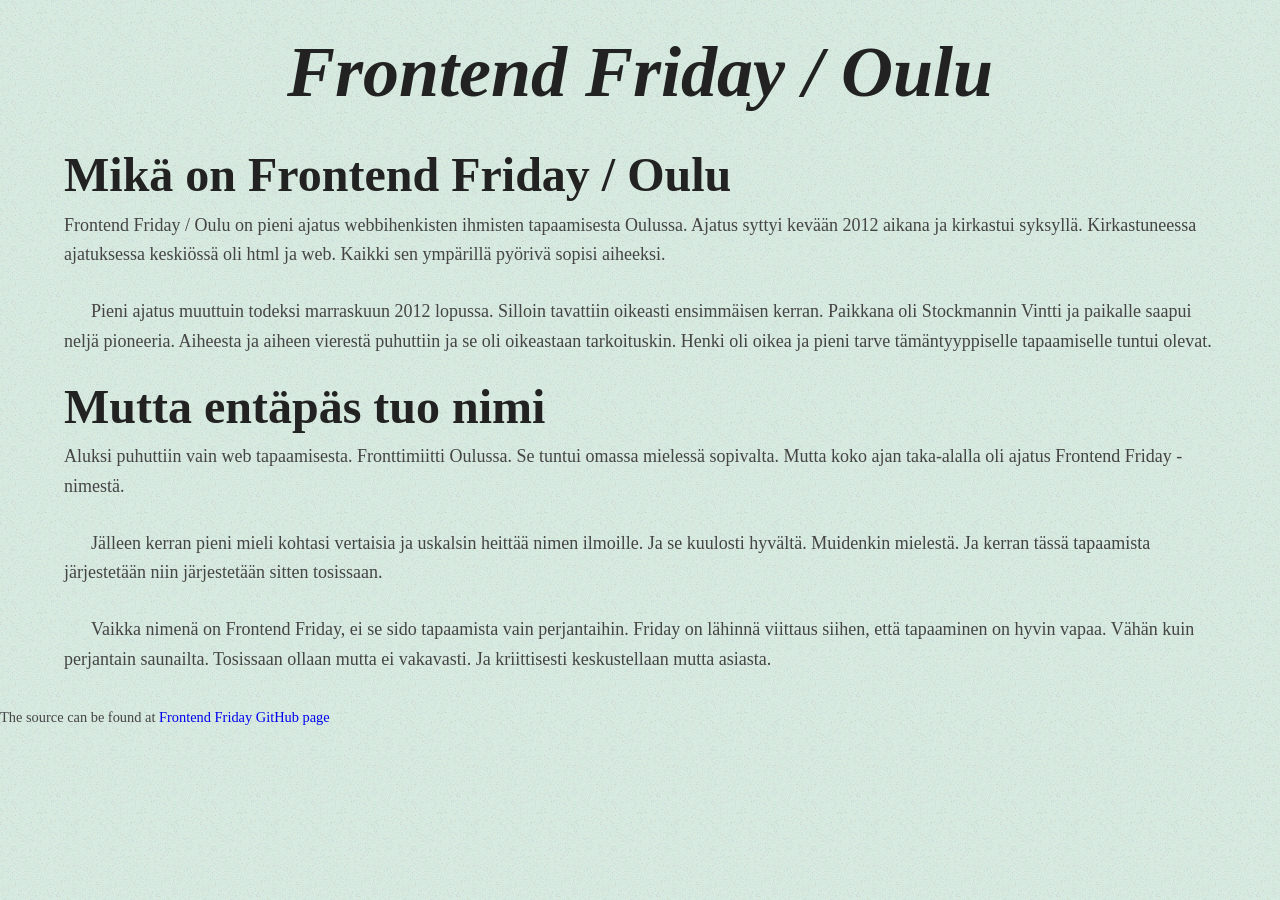
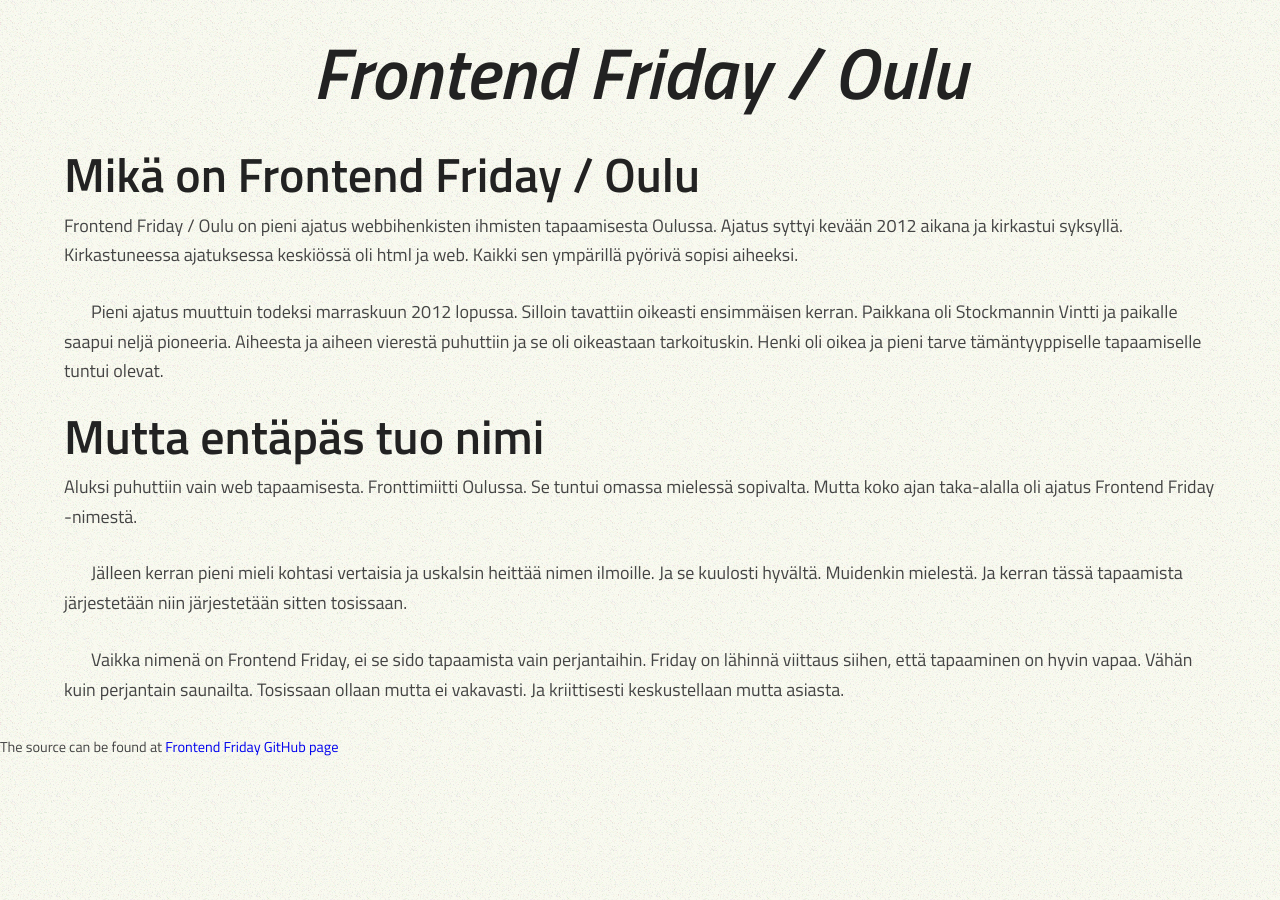
Before and after one commit to ouluweb/ouluweb.github.io, a Jekyll site: the page built from index.html, in a window 1280 px wide. Built offline with Jekyll 4.4.1, drawn with Linux system fonts in a browser that asks for light colours; some web fonts are replaced; Markdown is read by kramdown in place of the engine named in the settings.

Commit message:
Let's try sans-serif

```diff
--- a/css/_typeplate.scss
+++ b/css/_typeplate.scss
@@ -34,13 +34,13 @@ $line-height: 1.65;
 $font-size: 112.5; // percentage value (16 * 112.5% = 18px)
 $font-base: 16 * ($font-size/100); // converts our percentage to a pixel value
 $measure: $font-base * $line-height;
-$font-family: 'Droid Serif', serif;
-$font-family-sans: sans-serif;
+$font-family: serif;
+$font-family-sans: 'Titillium web', sans-serif;
 $font-properties: $weight, $line-height, $font-size, $font-family;
 
 //the serif boolean var can be redeclared from another stylesheet. However
 //the var must be placed after your @import "typeplate.scss";
-$serif-boolean: true !default;
+$serif-boolean: false !default;
 
 
 // $C o l o r
--- a/css/ff.css
+++ b/css/ff.css
@@ -1,5 +1,5 @@
 @charset "UTF-8";
-@import url(http://fonts.googleapis.com/css?family=Droid+Serif:400,700,700italic);
+@import url(http://fonts.googleapis.com/css?family=Titillium+Web:400,400italic,600italic,600);
 /*------------------------------------*\
     STYLE.CSS
 \*------------------------------------*/
@@ -13,6 +13,7 @@
 /**
  * Setup
  */
+/*@import url(http://fonts.googleapis.com/css?family=Droid+Serif:400,700,700italic);*/
 /*------------------------------------*\
     $VARS
 \*------------------------------------*/
@@ -3735,7 +3736,7 @@ pre code {
  */
 @media -sass-debug-info{filename{font-family:file\:\/\/\/Users\/tommi\/Projects\/FrontendFriday\/css\/_typeplate\.scss}line{font-family:\00003376}}
 html {
-  font: normal 112.5%/1.65 "Droid Serif", serif;
+  font: normal 112.5%/1.65 "Titillium web", sans-serif;
 }
 
 @media -sass-debug-info{filename{font-family:file\:\/\/\/Users\/tommi\/Projects\/FrontendFriday\/css\/_typeplate\.scss}line{font-family:\00003380}}
@@ -4054,12 +4055,12 @@ h6 {
 /**
  * She’s all yours, cap’n... Begin importing your stuff here.
  */
-@media -sass-debug-info{filename{font-family:file\:\/\/\/Users\/tommi\/Projects\/FrontendFriday\/css\/ff\.scss}line{font-family:\0000328}}
+@media -sass-debug-info{filename{font-family:file\:\/\/\/Users\/tommi\/Projects\/FrontendFriday\/css\/ff\.scss}line{font-family:\0000329}}
 body {
-  background: #d8ebe1 url(assets/images/100-90-5.png) repeat 0 0;
-}
-
-@media -sass-debug-info{filename{font-family:file\:\/\/\/Users\/tommi\/Projects\/FrontendFriday\/css\/ff\.scss}line{font-family:\0000334}}
+  background: #f9faf0 url(assets/images/100-90-5.png) repeat 0 0;
+}
+
+@media -sass-debug-info{filename{font-family:file\:\/\/\/Users\/tommi\/Projects\/FrontendFriday\/css\/ff\.scss}line{font-family:\0000335}}
 .banner {
   text-align: center;
   padding: 2em 0;
@@ -4067,7 +4068,7 @@ body {
   font-weight: 700;
 }
 
-@media -sass-debug-info{filename{font-family:file\:\/\/\/Users\/tommi\/Projects\/FrontendFriday\/css\/ff\.scss}line{font-family:\0000345}}
+@media -sass-debug-info{filename{font-family:file\:\/\/\/Users\/tommi\/Projects\/FrontendFriday\/css\/ff\.scss}line{font-family:\0000346}}
 .main {
   width: 90%;
   max-width: 80em;
--- a/css/ff.scss
+++ b/css/ff.scss
@@ -14,7 +14,8 @@
 /**
  * Setup
  */
-@import url(http://fonts.googleapis.com/css?family=Droid+Serif:400,700,700italic);
+@import url(http://fonts.googleapis.com/css?family=Titillium+Web:400,400italic,600italic,600);
+/*@import url(http://fonts.googleapis.com/css?family=Droid+Serif:400,700,700italic);*/
 @import "vars";
 @import "inuit.css/inuit";
 @import "typeplate";
@@ -26,7 +27,7 @@
 
 
 body {
-    background : #d8ebe1 url(assets/images/100-90-5.png) repeat 0 0;
+    background : #f9faf0 url(assets/images/100-90-5.png) repeat 0 0;
 }
 
 
```
